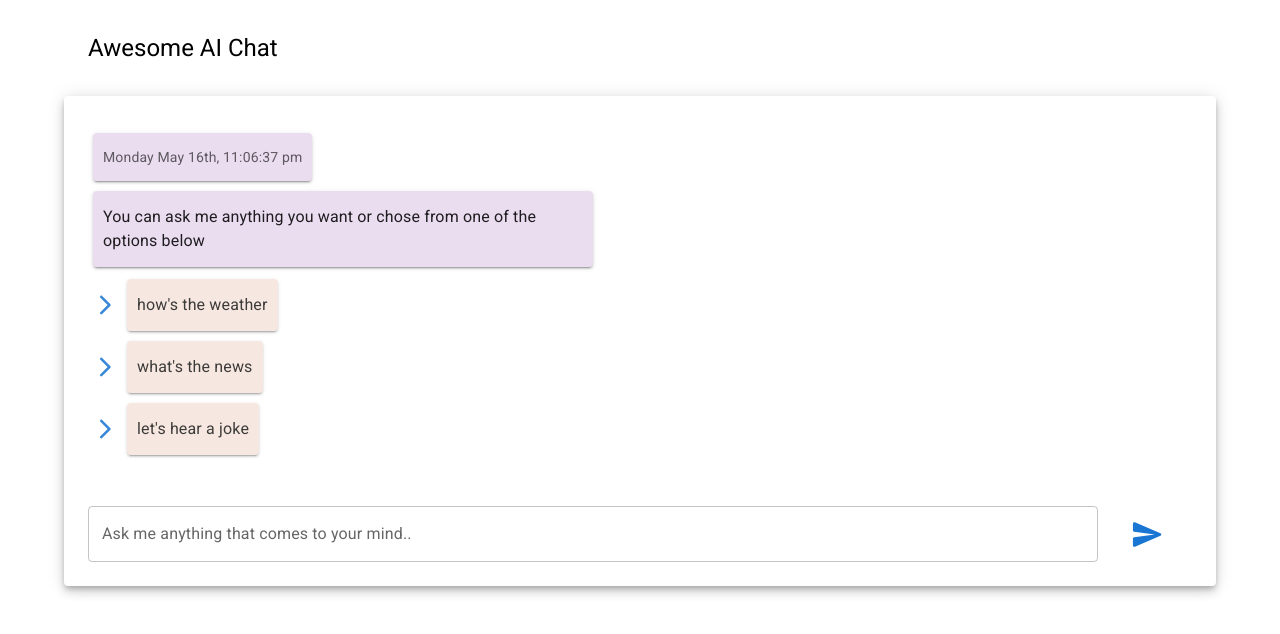
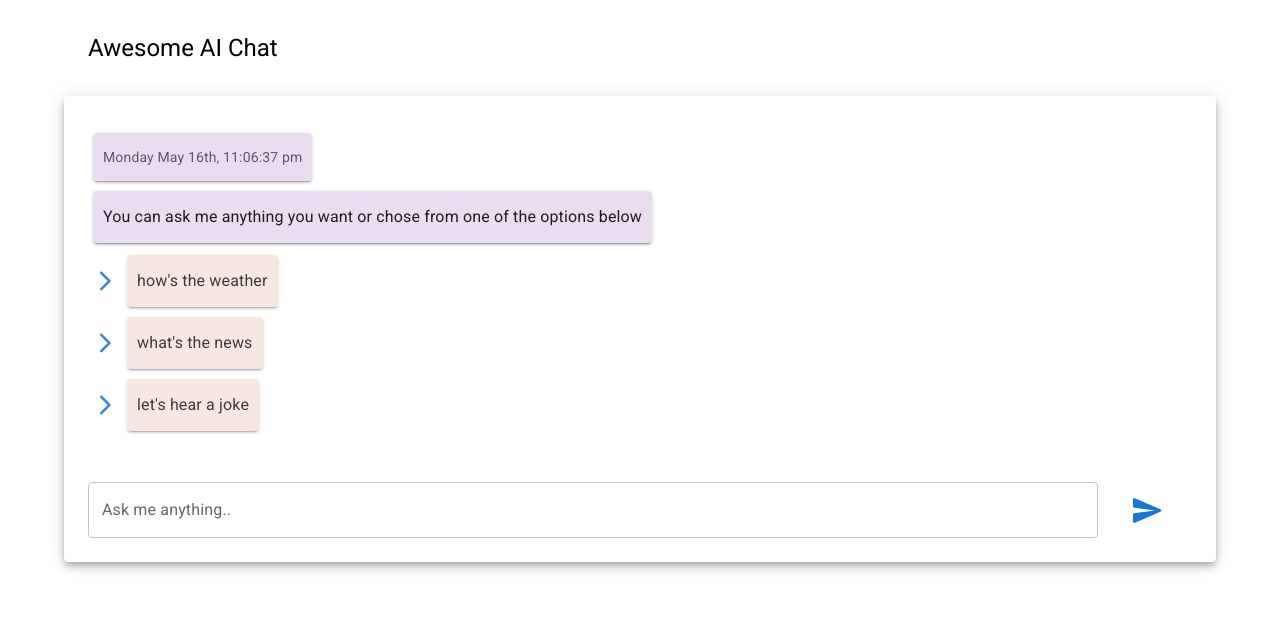
Before and after one commit to rome-777/brainBreakfast, a React app: page / in a window 1280 px wide. Shown: the top 634 px of the page. Built offline with nearby package versions, Linux system fonts and the light colour scheme; no server answers.

Commit message:
minor styling changes

```diff
--- a/src/client/components/ChatBox.js
+++ b/src/client/components/ChatBox.js
@@ -140,7 +140,7 @@ export default function ChatBox() {
                                         onChange={handleMessageInput}
                                         onKeyDown={handleEnterKey}
                                         value={state.currentMessage}
-                                        label='Ask me anything that comes to your mind..'
+                                        label='Ask me anything..'
                                         variant='outlined'
                                     />
                                 </FormControl>
--- a/src/client/utilities/index.js
+++ b/src/client/utilities/index.js
@@ -1,5 +1,5 @@
 /* Central export for all utilities */
 export { messageList } from './message-list';
 export { messageLoading } from './message-loading';
-export { initChatScript, initalOptions, optionResponse } from './prompts';
+export { initChatScript, optionResponse } from './prompts';
 export { optionsList } from './options-list';
--- a/src/client/utilities/message-list.js
+++ b/src/client/utilities/message-list.js
@@ -18,7 +18,7 @@ export const messageList = (messages) => {
                 elevation={2}
                 sx={{
                     backgroundColor: message.sender === 'user' ? '#d3eaf5' : '#eaddf0',
-                    maxWidth: '50%'
+                    maxWidth: '80%'
                 }}
             >
                 <ListItemText
--- a/src/client/utilities/options-list.js
+++ b/src/client/utilities/options-list.js
@@ -10,7 +10,7 @@ export const optionsList = (handleSelectedOption, options) => {
             key={index}
             sx={{
                 padding: '5px',
-                maxWidth: '50%'
+                maxWidth: '80%'
             }}
             onClick={(e) => handleSelectedOption(option, e)}
         >
```
